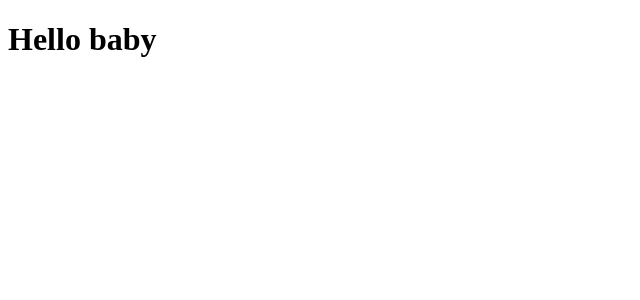
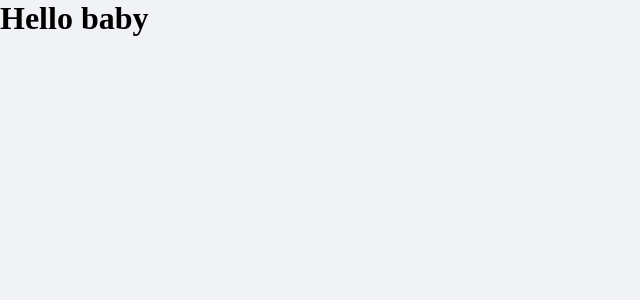
Before and after one commit to rafael-acerqueira/money-manager, a React (Create React App) app: page / in a window 1280 px wide. Shown: the top 300 px of the page, without its empty margins (0-640 px from the left). Built offline with nearby package versions, Linux system fonts and the light colour scheme.

Commit message:
Add Global Styles

```diff
--- a/public/index.html
+++ b/public/index.html
@@ -3,6 +3,8 @@
   <head>
     <meta charset="utf-8" />
     <meta name="viewport" content="width=device-width, initial-scale=1" />
+
+    <link rel="shortcut icon" href="favicon.png" type="image/png" />
 
     <title>Money Manager</title>
   </head>
--- a/src/App.tsx
+++ b/src/App.tsx
@@ -1,7 +1,10 @@
+import { GlobalStyle } from "./styles/global";
+
 export function App() {
   return (
     <div className="App">
       <h1>Hello baby</h1>
+      <GlobalStyle />
     </div>
   )
 }
--- /dev/null
+++ b/src/styles/global.ts
@@ -0,0 +1,47 @@
+import { createGlobalStyle } from "styled-components"
+
+export const GlobalStyle = createGlobalStyle`
+
+  :root {
+    --background: #f0f2f5;
+    --red: #e52e4d;
+    --blue: #5429cc;
+
+    --blue-light: #6933ff;
+
+    --text-title: #363f5f;
+    --text-body: #969cb3;
+
+    --shape: #ffffff;
+  }
+
+  * {
+    margin: 0;
+    padding: 0;
+    box-sizing: border-box;
+  }
+
+  html {
+    @media (max-width: 1080px) {
+      font-size: 93.75%
+    }
+
+    @media (max-width: 720px) {
+      font-size: 87.5%
+    }
+  }
+
+  button {
+    cursor: pointer;
+  }
+
+  [disabled] {
+    opacity: 0.6;
+    cursor: not-allowed;
+  }
+
+  body {
+    background: var(--background);
+    -webkit-font-smoothing: antialiased;
+  }
+`
```
